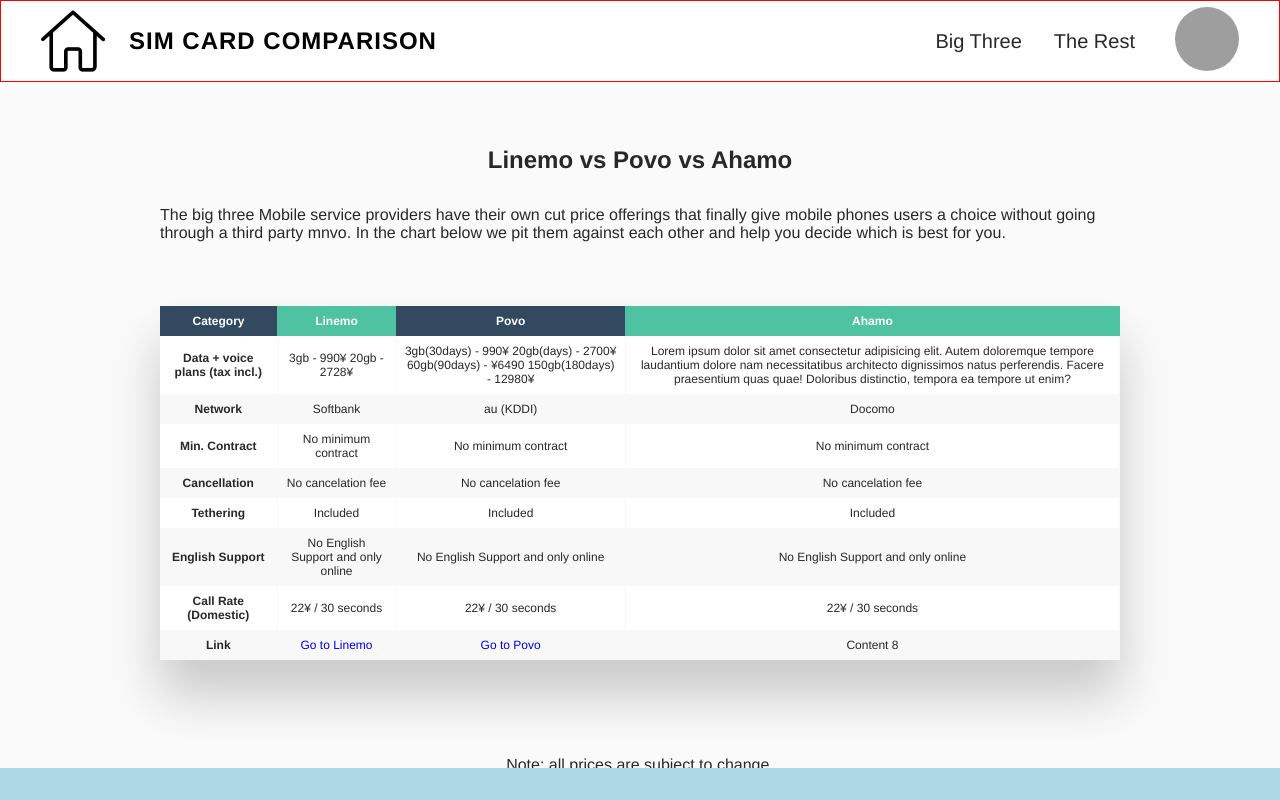
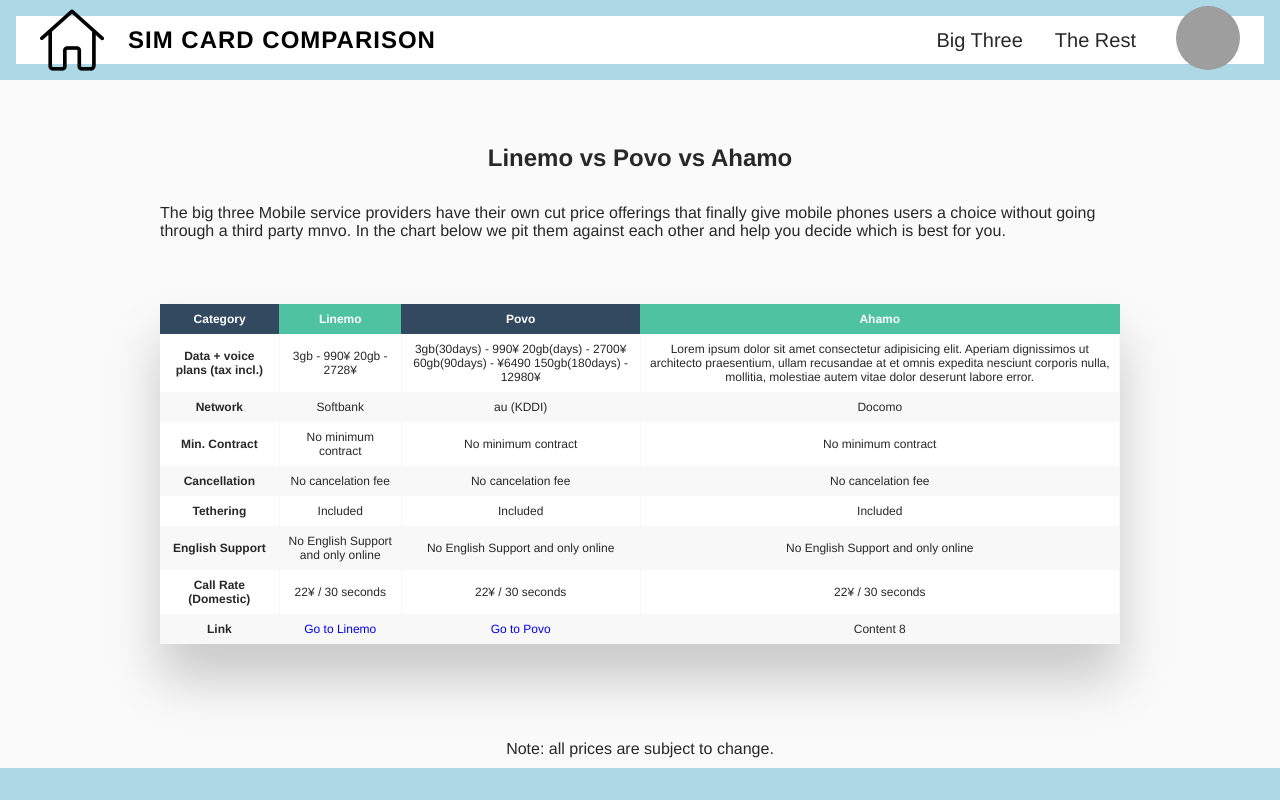
Before and after one commit to Gazwai/sim-provider-comparison, a plain HTML site: page index.html in a window 1280 px wide. Drawn offline with Linux system fonts and the light colour scheme; grey boxes are pictures that could not be loaded.

Commit message:
changed styling

```diff
--- a/assets/stylesheets/style.css
+++ b/assets/stylesheets/style.css
@@ -55,9 +55,8 @@
 }
 
 .page-frame-header {
-  background-color: #ffffff;
+  background-color: lightblue;
   padding: 16px;
-  border: 1px solid red;
 }
 
 .page-frame-body {
--- a/index.html
+++ b/index.html
@@ -69,11 +69,7 @@
                     150gb(180days) - 12980¥
                   </td>
                   <td>
-                    Lorem ipsum dolor sit amet consectetur adipisicing elit.
-                    Autem doloremque tempore laudantium dolore nam
-                    necessitatibus architecto dignissimos natus perferendis.
-                    Facere praesentium quas quae! Doloribus distinctio, tempora
-                    ea tempore ut enim?
+                    Lorem ipsum dolor sit amet consectetur adipisicing elit. Aperiam dignissimos ut architecto praesentium, ullam recusandae at et omnis expedita nesciunt corporis nulla, mollitia, molestiae autem vitae dolor deserunt labore error.
                   </td>
                 </tr>
                 <tr>
```
